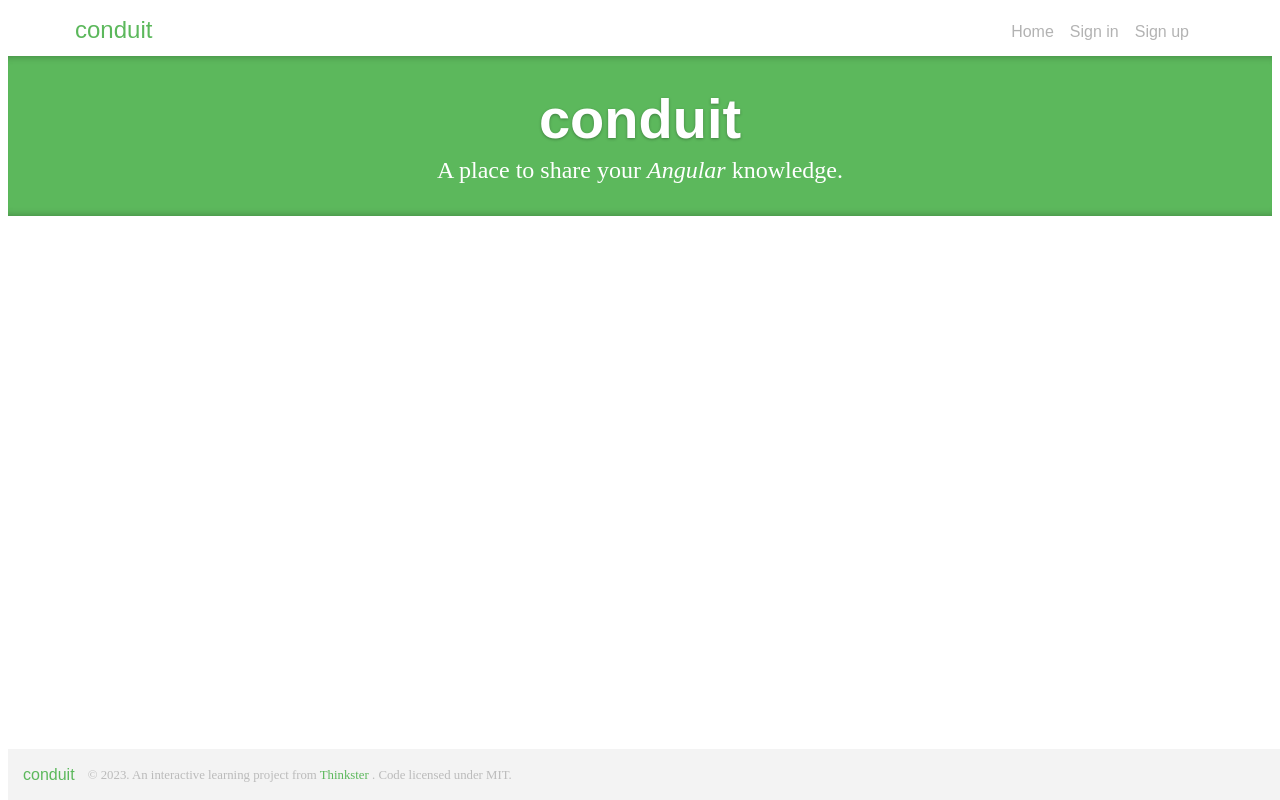
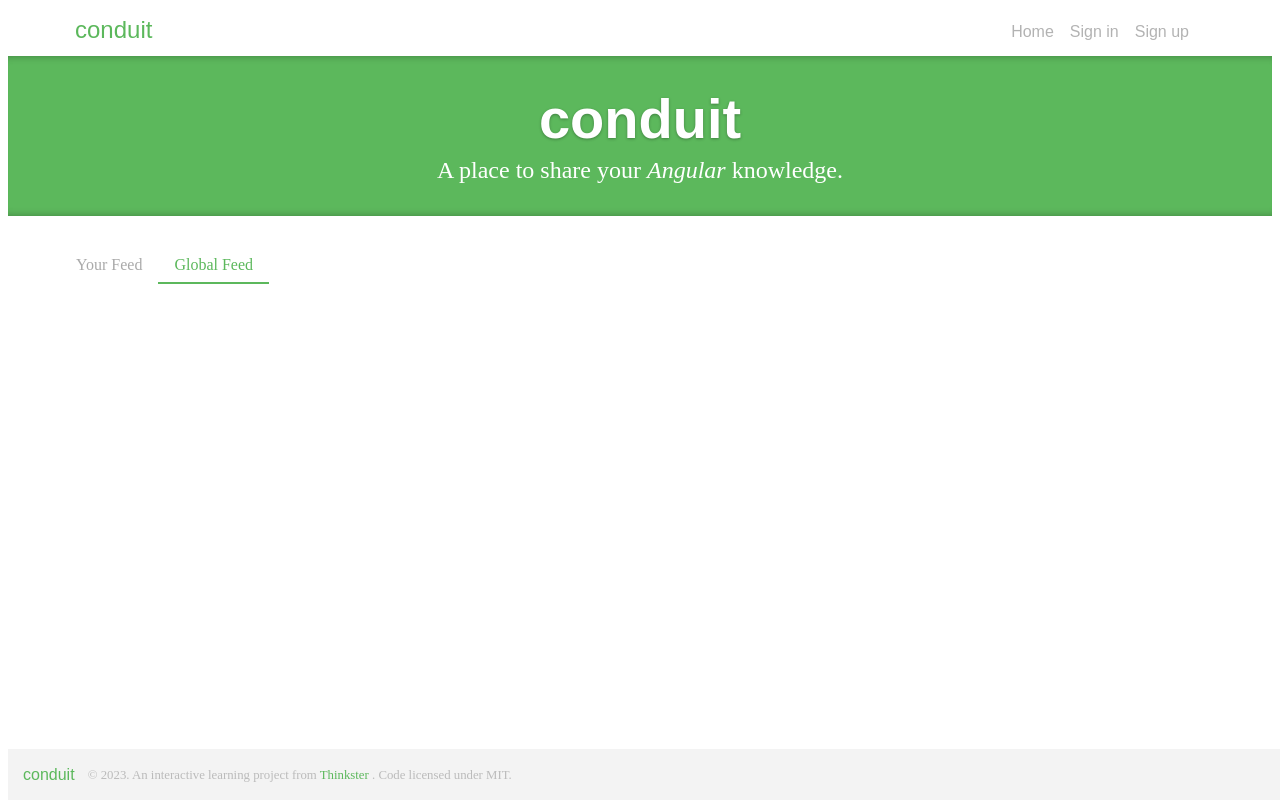
Before and after one commit to Hao1207/mcu-112-web-08370293-final, an Angular app: page / in a window 1280 px wide. Shown: the top 800 px of the page. Built offline with nearby package versions, Linux system fonts and the light colour scheme.

Commit message:
feat(home-page): 建立Your Feed和Global Feed按鈕, 設定樣式

```diff
--- a/src/app/home-page/home-page.component.css
+++ b/src/app/home-page/home-page.component.css
@@ -26,3 +26,53 @@
   margin-bottom: 0;
   margin-top: 0;
 }
+
+.container {
+  margin-top: 1.5rem;
+  max-width: 1130px;
+  margin-left: auto;
+  margin-right: auto;
+  padding-left: 15px;
+  padding-right: 15px;
+}
+
+.row {
+  display: flex;
+  flex-wrap: wrap;
+  margin-left: -15px;
+  margin-right: -15px;
+}
+
+.feed-toggle {
+  margin-bottom: -1px;
+}
+
+.nav {
+  float: left;
+  padding-left: 0;
+  margin-bottom: 0;
+  list-style: none;
+  margin-top: 0;
+}
+
+.nav-item {
+  float: left;
+}
+
+.nav-link {
+  border-radius: 0;
+  border: none;
+  border-bottom: 2px solid transparent;
+  background: 0 0;
+  color: #aaa;
+  cursor: pointer;
+  display: block;
+  padding: 0.5em 1em;
+}
+
+.nav-link.active {
+  background: #fff;
+  border-bottom: 2px solid #5cb85c;
+  color: #5cb85c;
+  cursor: default;
+}
--- a/src/app/home-page/home-page.component.html
+++ b/src/app/home-page/home-page.component.html
@@ -6,3 +6,18 @@
     knowledge.
   </p>
 </div>
+
+<div class="container">
+  <div class="row">
+    <div class="feed-toggle">
+      <ul class="nav">
+        <li class="nav-item">
+          <a class="nav-link">Your Feed</a>
+        </li>
+        <li class="nav-item">
+          <a class="nav-link active">Global Feed</a>
+        </li>
+      </ul>
+    </div>
+  </div>
+</div>
```
